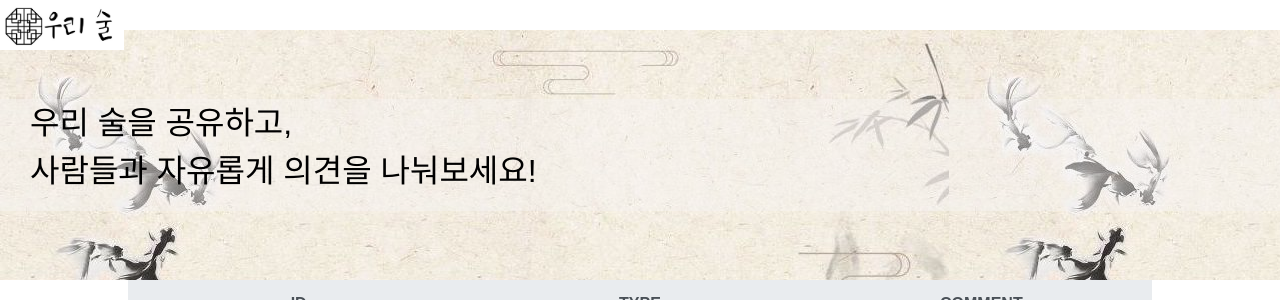
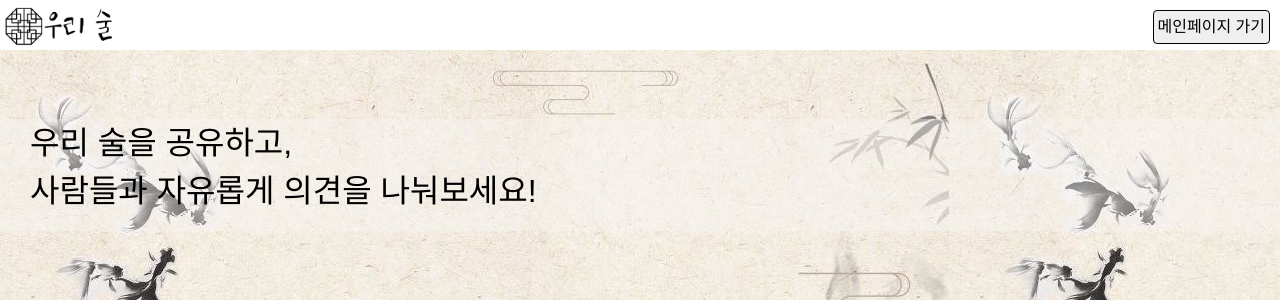
Before and after one commit to mini-projectE-7/test, a Flask app: page /review in a window 1280 px wide. Shown: the top 300 px of the page. Run offline with Flask 2, Linux system fonts and the light colour scheme; data that the repository does not hold is empty; some libraries are stand-ins or nearby versions.

Commit message:
마진 탑 수정

```diff
--- a/templates/review.html
+++ b/templates/review.html
@@ -34,6 +34,32 @@
         * {
         font-family: 'Gowun Dodum', sans-serif;
         }
+        .mytitle{
+            margin-top: 20px;
+
+        }
+        .gomain {
+            position: absolute;
+            right: 10px;
+            top: 10px;
+            color: black;
+            border: 1.5px solid black;
+            padding: 4px;
+            border-radius: 4px;
+            /* width: 70px;
+            height: 50px; */
+            text-align: center;
+
+
+        }
+        .gomain:hover {
+            background-color: black;
+            color: white;
+            transition: .4s;
+        }
+
+
+
         .logo {
         height: 50px;
         margin-bottom: -20px;
@@ -134,6 +160,7 @@
             </div>
         </header>
         <div class="mytitle">
+            <button class="gomain" onclick="window.location.href='/home'">  메인페이지 가기</button>
             <div class="back-color">
                 <p class="hello">우리 술을 공유하고, <br /> 사람들과 자유롭게 의견을 나눠보세요!</p>
             </div>
```
